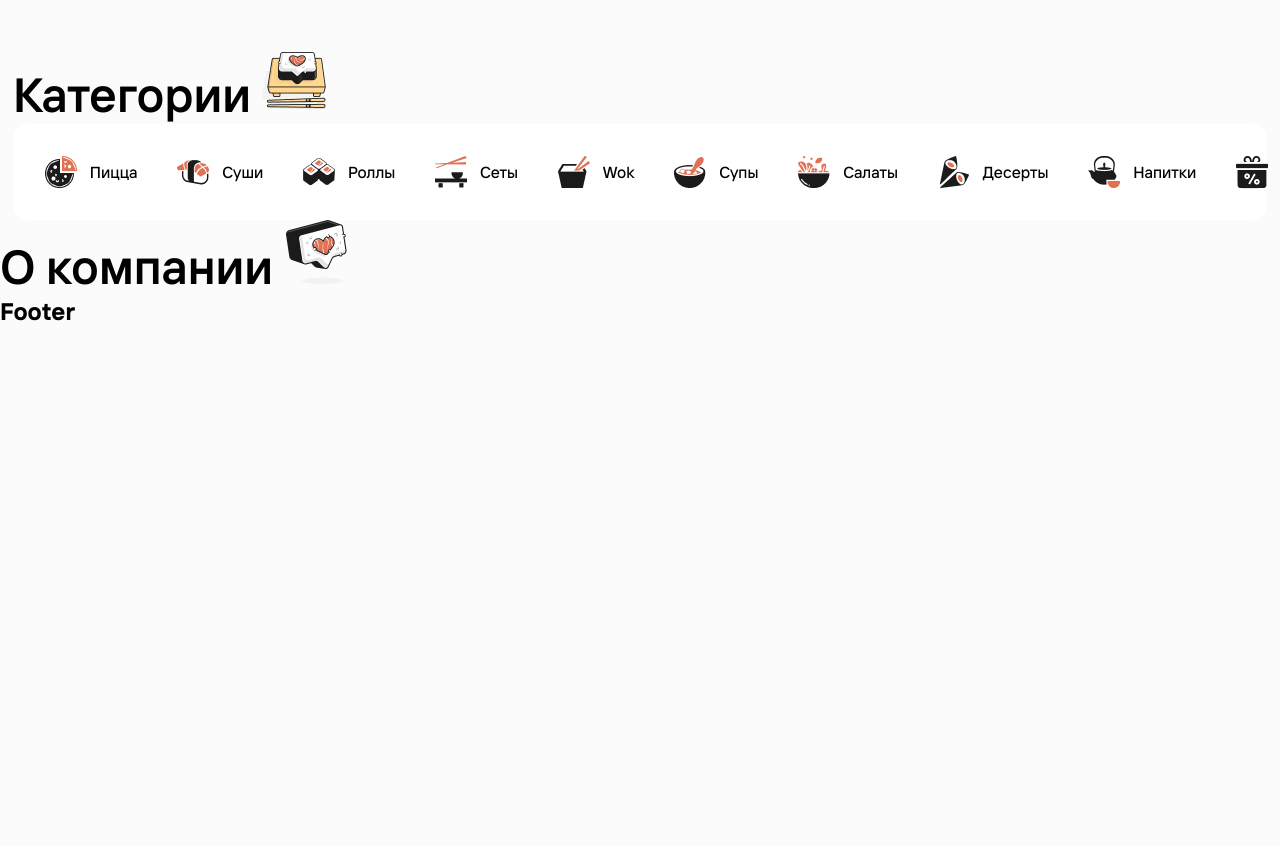
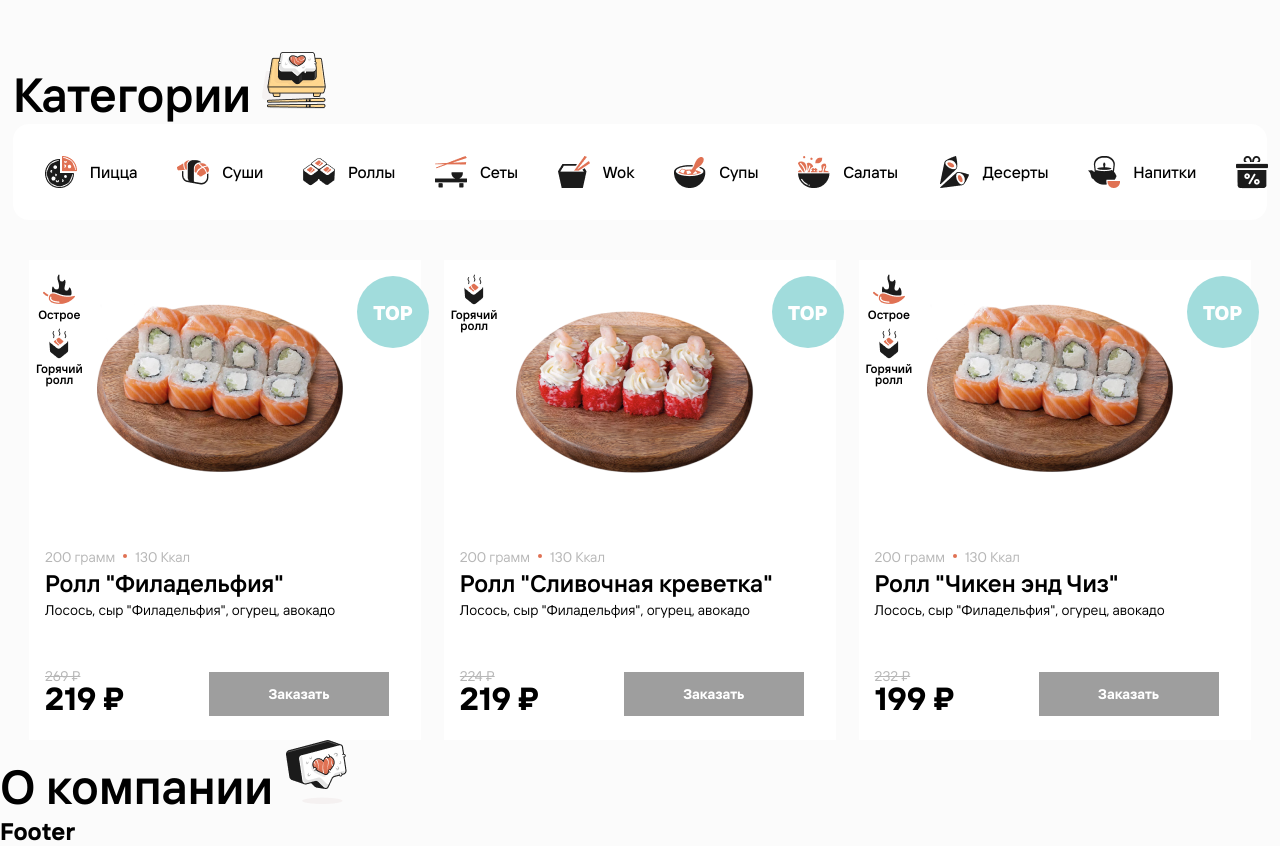
Before and after one commit to Axent13/riksha-food-order, a React (Create React App) app: page / in a window 1280 px wide. Shown: the part 3080-3926 px from the top of the page. Before the commit the page ends 3406 px from the top, so only its background shows below. Built offline with nearby package versions, Linux system fonts and the light colour scheme; grey boxes are pictures that could not be loaded.

Commit message:
Сделал вывод продуктов в Categories

```diff
--- a/src/components/ui/categories/categories.jsx
+++ b/src/components/ui/categories/categories.jsx
@@ -1,12 +1,76 @@
 import React from 'react';
 import FoodCategoryButtonList from '../../common/foodCategory/foodCategoryButtonList';
+import ProductCard from '../productCard/productCard';
+
+import rollPhiladelphiaImg from '../../../assets/productsImages/roll-philadelphia.png';
+import rollCreamyShrimpImg from '../../../assets/productsImages/roll-creamy-shrimp.png';
 
 import './categories.scss';
 
+const products = [
+  {
+    _id: 'd57ac044-a8fe-11ed-afa1-0242ac120002',
+    title: 'Ролл "Филадельфия"',
+    imageSrc: rollPhiladelphiaImg,
+    components: 'Лосось, сыр "Филадельфия", огурец, авокадо',
+    properties: {
+      isHotRoll: true,
+      isSpicy: true,
+    },
+    features: {
+      isTop: true,
+    },
+    weight: '200 грамм',
+    kkals: '130 Ккал',
+    oldPrice: '269 ₽',
+    newPrice: '219 ₽',
+  },
+  {
+    _id: 'd57ac4d6-a8fe-11ed-afa1-0242ac120002',
+    title: 'Ролл "Сливочная креветка"',
+    imageSrc: rollCreamyShrimpImg,
+    components: 'Лосось, сыр "Филадельфия", огурец, авокадо',
+    properties: {
+      isHotRoll: true,
+    },
+    features: {
+      isTop: true,
+    },
+    weight: '200 грамм',
+    kkals: '130 Ккал',
+    oldPrice: '224 ₽',
+    newPrice: '219 ₽',
+  },
+  {
+    _id: 'd57ac6fc-a8fe-11ed-afa1-0242ac120002',
+    title: 'Ролл "Чикен энд Чиз"',
+    imageSrc: rollPhiladelphiaImg,
+    components: 'Лосось, сыр "Филадельфия", огурец, авокадо',
+    properties: {
+      isHotRoll: true,
+      isSpicy: true,
+    },
+    features: {
+      isTop: true,
+    },
+    weight: '200 грамм',
+    kkals: '130 Ккал',
+    oldPrice: '232 ₽',
+    newPrice: '199 ₽',
+  },
+];
+
 const Categories = () => {
   return (
-    <div className='categories__categories-buttons'>
-      <FoodCategoryButtonList />
+    <div className='categories'>
+      <div className='categories__categories-buttons'>
+        <FoodCategoryButtonList />
+      </div>
+      <div className='categories__products'>
+        {products.map((product) => (
+          <ProductCard key={product._id} product={product} />
+        ))}
+      </div>
     </div>
   );
 };
--- a/src/components/ui/categories/categories.scss
+++ b/src/components/ui/categories/categories.scss
@@ -11,4 +11,11 @@
     border-radius: 1rem;
     padding: 0 0.75rem;
   }
+
+  &__products {
+    display: grid;
+    grid-gap: 0.4rem;
+    grid-template-columns: 1fr 1fr 1fr;
+    padding: 2.5rem 0 0 1rem;
+  }
 }
```
